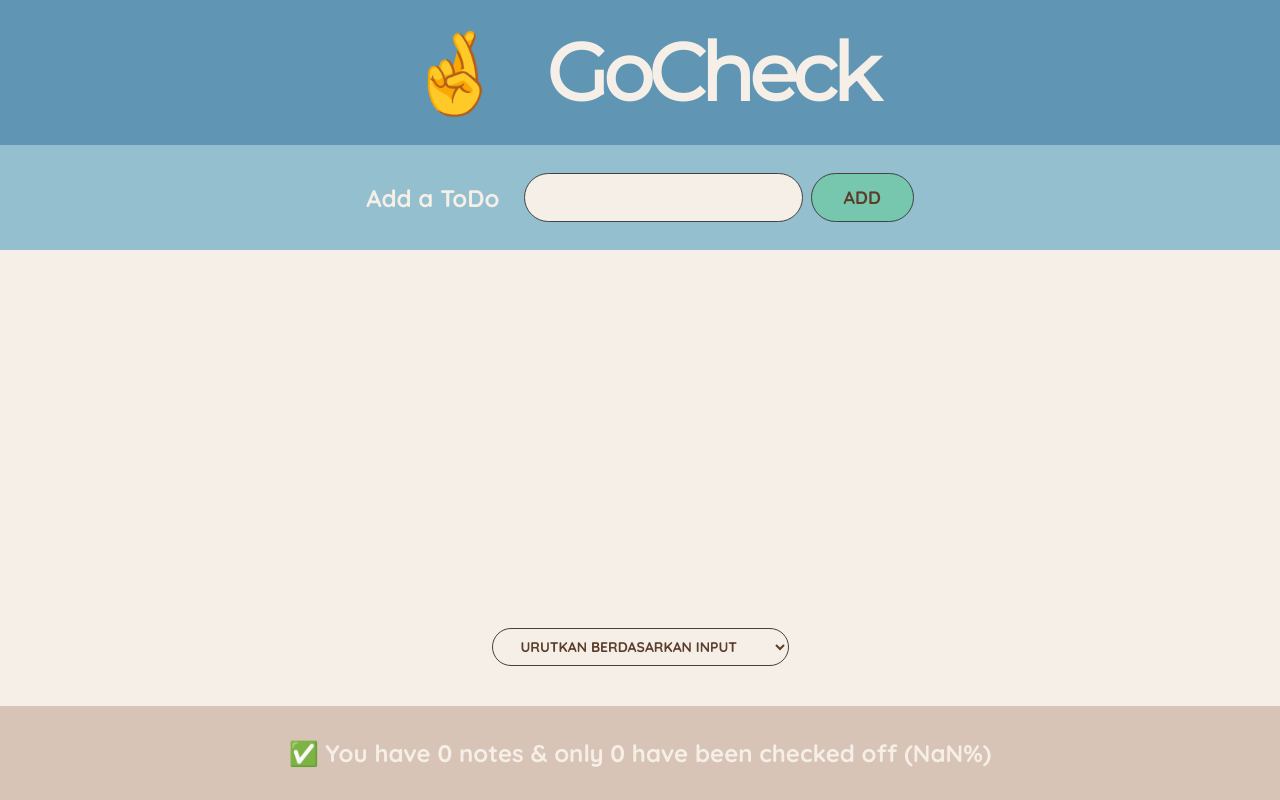
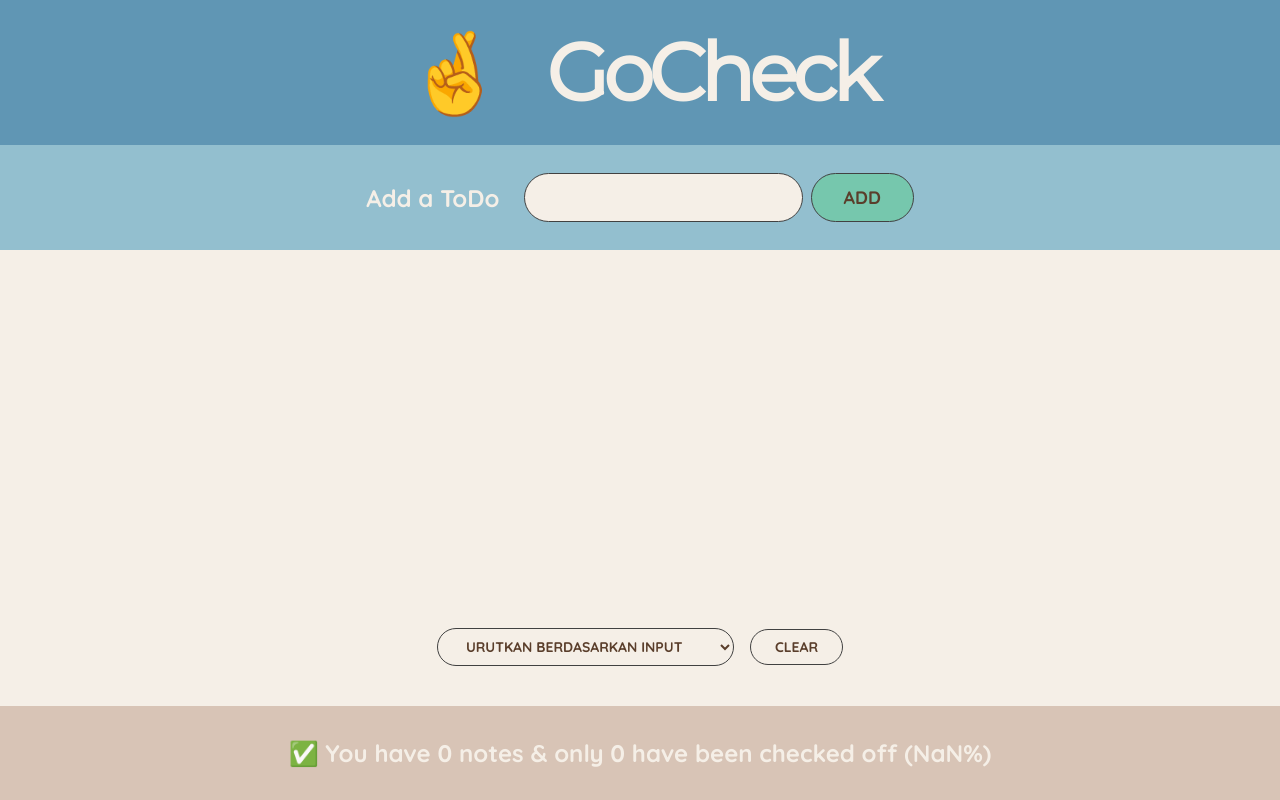
Before and after one commit to Elcand/gocheck, a React (Vite) app: page / in a window 1280 px wide. Built offline with nearby package versions, Linux system fonts and the light colour scheme.

Commit message:
fucntion clear state value

```diff
--- a/src/App.tsx
+++ b/src/App.tsx
@@ -27,6 +27,15 @@ function App() {
     );
   }
 
+  function handleClearitems() {
+    const confirmed = window.confirm(
+      "Are you sure you want to clear this list?"
+    );
+    if (confirmed) {
+      setListItems([]);
+    }
+  }
+
   return (
     <div className="app">
       <Logo />
@@ -35,6 +44,7 @@ function App() {
         items={listItems}
         onDeleteItem={handleDeleteItem}
         onToggleItem={handleToggleItem}
+        onClearItems={handleClearitems}
       />
       <Stats items={listItems} />
     </div>
@@ -84,7 +94,7 @@ function Form({ onAddItem }: { onAddItem: (item: TodoItem) => void }) {
   );
 }
 
-function Checklist({ items, onDeleteItem, onToggleItem }: any) {
+function Checklist({ items, onDeleteItem, onToggleItem, onClearItems }: any) {
   const [sortBy, setSortBy] = useState("input");
 
   function sortItems() {
@@ -123,6 +133,7 @@ function Checklist({ items, onDeleteItem, onToggleItem }: any) {
           <option value="title">Urutkan berdasarkan judul</option>
           <option value="status">Urutkan berdasarkan status</option>
         </select>
+        <button onClick={onClearItems}>Clear</button>
       </div>
     </div>
   );
```
